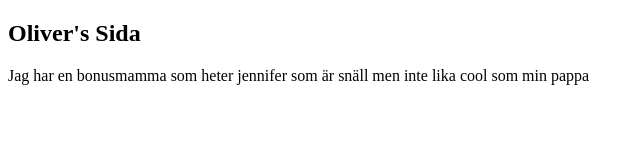
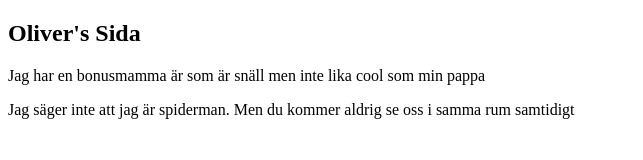
Before and after one commit to Zpiderboy/min-sida, a plain HTML site: page index.html in a window 1280 px wide. Shown: the whole page, without its empty margins (0-643 px from the left). Drawn offline with Linux system fonts and the light colour scheme.

Commit message:
Update index.html

```diff
--- a/index.html
+++ b/index.html
@@ -8,6 +8,7 @@
 </head>
 <body>
     <h2>Oliver's Sida</h2>
-    <p>Jag har en bonusmamma som heter jennifer som är snäll men inte lika  cool som min pappa</p>
+    <p>Jag har en bonusmamma är som är snäll men inte lika  cool som min pappa</p>
+    <p>Jag säger inte att jag är spiderman. Men du kommer aldrig se oss i samma rum samtidigt</p>
 </body>
 </html>
```
